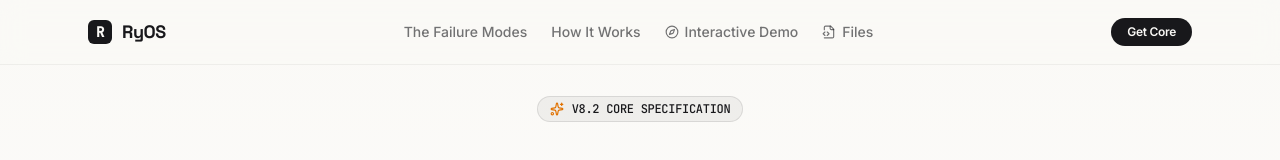
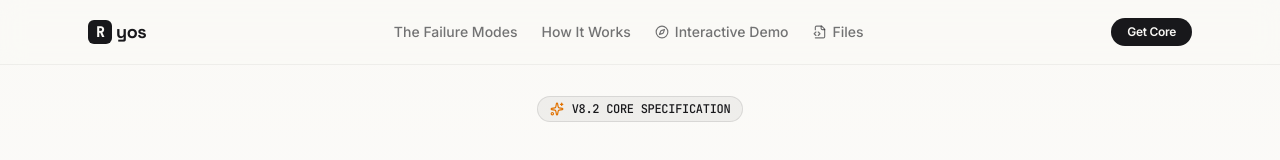
Before and after one commit to ricorai/Ryos, a React (Vite) app: page / in a window 1280 px wide. Shown: the top 160 px of the page. Built offline with nearby package versions, Linux system fonts and the light colour scheme.

Commit message:
Navbar from R Ryos to Ryos

```diff
--- a/src/components/Navbar.tsx
+++ b/src/components/Navbar.tsx
@@ -17,7 +17,7 @@ export default function Navbar({ onScrollToSection }: NavbarProps) {
           <div className="w-6 h-6 rounded-md bg-brand-slate flex items-center justify-center text-brand-beige font-mono text-sm leading-none font-extrabold">
             R
           </div>
-          <span>RyOS</span>
+          <span className="-ml-1.5">yos</span>
         </button>
 
         {/* Navigation links */}
```
